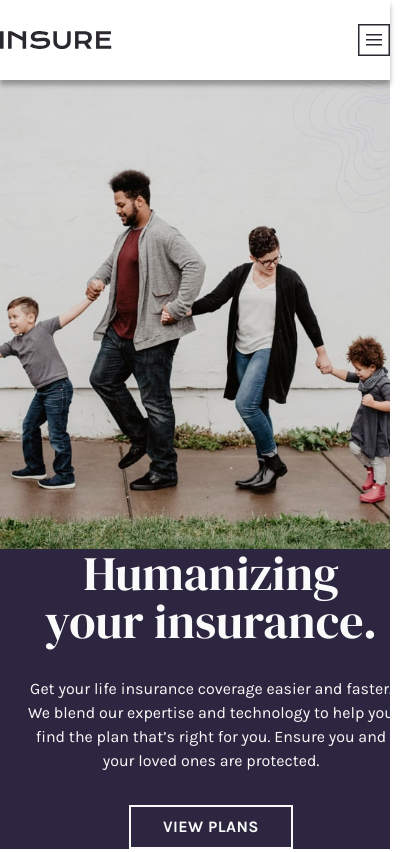
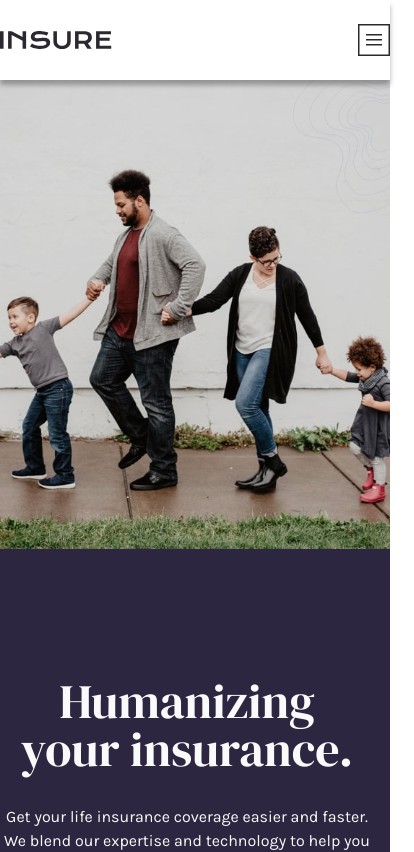
Before and after one commit to lilKriT/Insure-Landing-Page, a React (Vite) app: page / in a window 390 px wide. Shown: the top 852 px of the page, 414 px wide, since content can reach past the window. Built offline with nearby package versions, Linux system fonts and the light colour scheme.

Commit message:
Styling mobile.

```diff
--- a/src/components/Hero.tsx
+++ b/src/components/Hero.tsx
@@ -6,7 +6,7 @@ const Hero = () => {
     <section className="flex justify-center bg-darkViolet text-veryLightGray relative">
       <div className="container flex flex-col-reverse desktop:flex-row desktop:py-28 ">
         {/* Left Column */}
-        <div className="w-full desktop:w-1/2 flex flex-col justify-center items-center desktop:items-start text-center desktop:text-left gap-8 pr-4 mobileMargin">
+        <div className="w-full desktop:w-1/2 flex flex-col justify-center items-center desktop:items-start text-center desktop:text-left gap-8 pr-4 mobile py-32 desktop:py-0">
           <div className="hidden desktop:block border border-veryLightGray w-28" />
           <h1 className="text-5xl desktop:text-7xl">
             Humanizing <br />
--- a/src/index.css
+++ b/src/index.css
@@ -19,7 +19,7 @@
 
 @layer components {
   .container {
-    @apply max-w-6xl w-full desktop:mx-6;
+    @apply max-w-6xl w-full;
   }
 
   .logo {
@@ -76,9 +76,9 @@
 }
 
 @layer utilities {
-  .mobileMargin {
-    @apply mx-6 desktop:mx-0;
-  }
+  /* * {
+    @apply outline;
+  } */
 
   .patternOverlay {
     overflow: visible;
```
